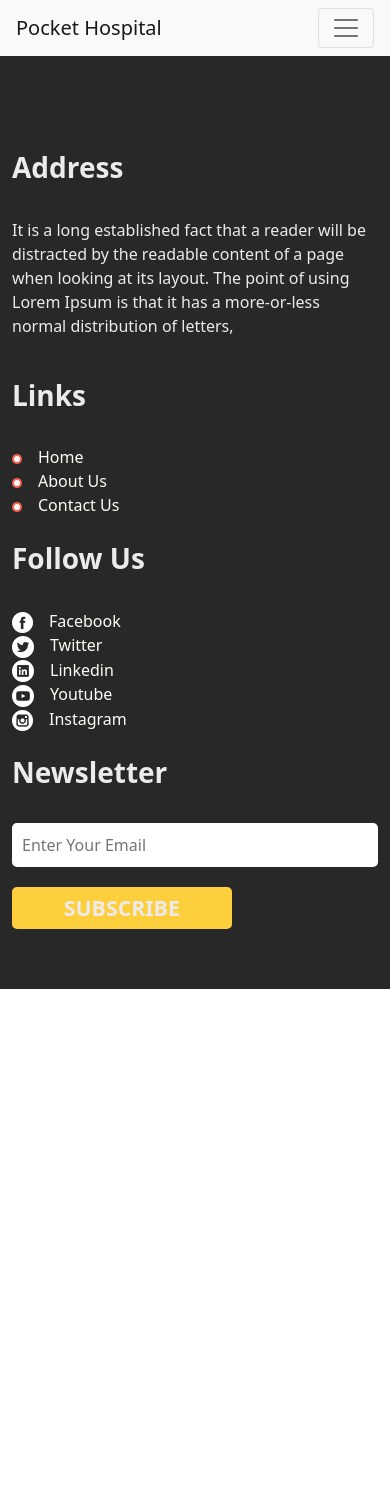
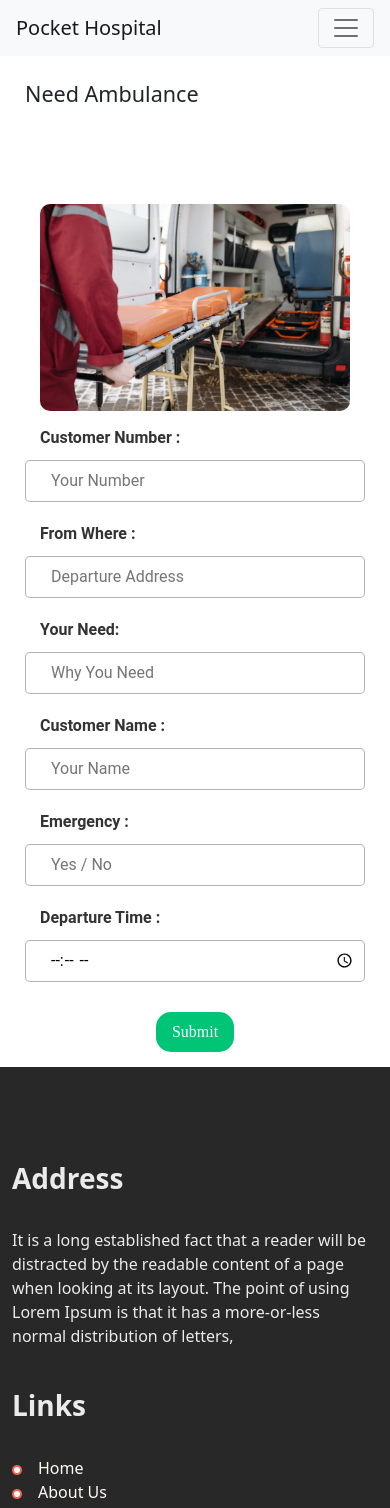
Before and after one commit to MAYANK816/Pocket-Hospital, a React (Create React App) app: page /Need_Ambulance in a window 390 px wide. Shown: the top 1508 px of the page. Before the commit the page ends 989 px from the top, so only its background shows below. Built offline with nearby package versions, Linux system fonts and the light colour scheme; no server answers.

Commit message:
Frontend

```diff
--- a/src/Features/FeatureForm.css
+++ b/src/Features/FeatureForm.css
@@ -6,7 +6,6 @@
     padding: 10px;
 }
 .Form_main{
-    height: 65vh;
     padding: 15px;
     display: flex;
     flex-direction: column;
@@ -14,11 +13,13 @@
     justify-content: center;
 }
 .Form_body_img{
-    width: 45%;
+    width: 55%;
+    border-radius: 10px;
 }
 .Form_body_img img{
     width: 75%;
     height: 100%;
+    border-radius: 10px;
 }
 .Form_body_Feilds{
     display: flex;
@@ -65,3 +66,19 @@
     background-size: 15px;
     padding-left: 25px;
   }
+
+@media screen and (max-width:660px) {
+  .Form_body{
+    flex-direction: column;
+  }
+  .Form_body_img{
+    width: 100%;
+    padding: 15px;
+}
+  .Form_body_img img{
+    width: 100%;
+}
+.Form_body_Feilds{
+  width: 100%;
+}
+}
--- a/src/Features/FindHospitalBed.js
+++ b/src/Features/FindHospitalBed.js
@@ -13,6 +13,13 @@ const FindHospitalBed = () => {
     });
 
 }
+const resetData=()=>{
+  console.log("called");
+  var inputs=document.querySelectorAll('#form_usernumber');
+  inputs.forEach((input)=>{
+      input.value='';
+  })
+}
 const registerData=()=>{
   axios.post('http://localhost:8001/hospitalbeds', {
     number: formData.number,
@@ -24,6 +31,7 @@ const registerData=()=>{
 }).then(function (response) {
         if(response.status===200)
       {
+        resetData();
         swal("Good job!", "Data Submitted !", "success");}
     });
 }
--- a/src/Features/NeedAmbulance.js
+++ b/src/Features/NeedAmbulance.js
@@ -1,7 +1,79 @@
-import React from 'react';
+import axios from 'axios';
+import React,{useState} from 'react';
+import './FeatureForm.css'
+import swal from 'sweetalert';
+const NeedAmbulance = () => {
 
-const NeedAmbulance = () => {
-  return <></>;
+  const [formData, setformData] =
+   useState({ number: '', Address: '', need: '' ,name:'',emergency:'',Depart_time:''});
+
+   const registerCreds = (e) => {
+    setformData({
+        ...formData,
+        [e.target.name]: e.target.value
+    });
+
+}
+
+const registerData=()=>{
+          axios.post('http://localhost:8001/needAmbulance', {
+            number: formData.number,
+            Address: formData.Address,
+            need: formData.need,
+            name:formData.name,
+            emergency:formData.emergency,
+            Depart_time:formData.Depart_time
+        }).then(function (response) {
+                if(response.status===200)
+              {
+                resetData();
+                swal("Good job!", "Data Submitted !", "success");
+
+              }
+
+            });
+
+}
+const resetData=()=>{
+  console.log("called");
+  var inputs=document.querySelectorAll('#form_usernumber');
+  inputs.forEach((input)=>{
+      input.value='';
+  })
+}
+  return <>
+   <h4 style={{padding:"25px"}}>Need Ambulance</h4>
+          <br>
+          </br>
+          <div className='Form_main'>
+        <div className='Form_body'>
+        <div className='Form_body_img'>
+          <img src="/images/ambulance.jpeg" alt="formimage"/>
+        </div>
+        <div className='Form_body_Feilds'>
+
+          <label>Customer Number :</label>
+               <input type="number" name="number" placeholder="Your Number" onChange={registerCreds}  id="form_usernumber"></input>
+               <label>From Where :</label>
+               <input type="text" name="Address"  placeholder="Departure Address" onChange={registerCreds}  id="form_usernumber"></input>
+               <label>Your Need:</label>
+               <input type="text" name="need" onChange={registerCreds}   placeholder="Why You Need" id="form_usernumber"></input>
+
+        </div>
+        <div className='Form_body_Feilds'>
+
+          <label>Customer Name :</label>
+               <input type="text" name="name" placeholder="Your Name" onChange={registerCreds}  id="form_usernumber"></input>
+               <label>Emergency :</label>
+               <input onChange={registerCreds}  type="text" name="emergency"  placeholder="Yes / No" id="form_usernumber"></input>
+               <label>Departure Time :</label>
+               <input onChange={registerCreds}  type="time" name="Depart_time"  placeholder="Departure Time" id="form_usernumber"></input>
+        </div>
+
+        </div>
+        <button value="Login" id="submit_btn"  onClick={registerData} data-dismiss="modal">Submit</button>
+        </div>
+     </>;
 };
 
 export default NeedAmbulance;
--- a/src/Features/NeedDoctor.js
+++ b/src/Features/NeedDoctor.js
@@ -13,8 +13,15 @@ const NeedDoctor = () => {
     });
 
 }
+const resetData=()=>{
+  console.log("called");
+  var inputs=document.querySelectorAll('#form_usernumber');
+  inputs.forEach((input)=>{
+      input.value='';
+  })
+}
 const registerData=()=>{
-  axios.post('http://localhost:8001/needdoctor', {
+  axios.post('https://pockethospitalbackend.herokuapp.com/needdoctor', {
     number: formData.number,
     time: formData.time,
     problem: formData.problem,
@@ -22,6 +29,7 @@ const registerData=()=>{
     emergency:formData.emergency,
     address:formData.address
 }).then(function (response) {
+        resetData();
         swal("Good job!", "Data Submitted !", "success");
 
     });
--- a/src/Features/OxygenCylinder.js
+++ b/src/Features/OxygenCylinder.js
@@ -13,8 +13,15 @@ const OxygenCylinder = () => {
     });
 
 }
+const resetData=()=>{
+  console.log("called");
+  var inputs=document.querySelectorAll('#form_usernumber');
+  inputs.forEach((input)=>{
+      input.value='';
+  })
+}
 const registerData=()=>{
-  axios.post('http://localhost:8001/oxygenCylinderData', {
+  axios.post('https://pockethospitalbackend.herokuapp.com/oxygenCylinderData', {
     number: formData.number,
     quantity: formData.quantity,
     need: formData.need,
@@ -22,7 +29,7 @@ const registerData=()=>{
     emergency:formData.emergency,
     address:formData.address
 }).then(function (response) {
-        window.localStorage.setItem("state", "true");
+        resetData();
         swal("Good job!", "Data Submitted !", "success");
 
     });
```
Also changed, not shown: public/images/ambulance.jpeg (added).
